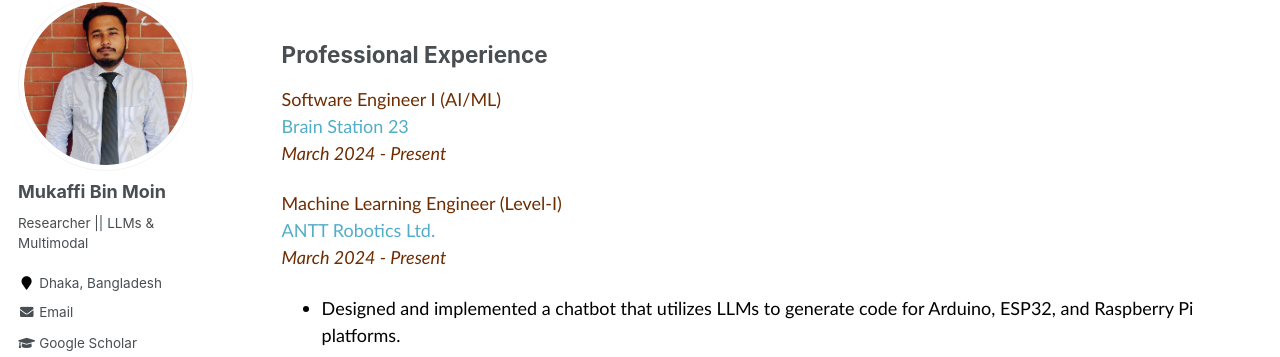
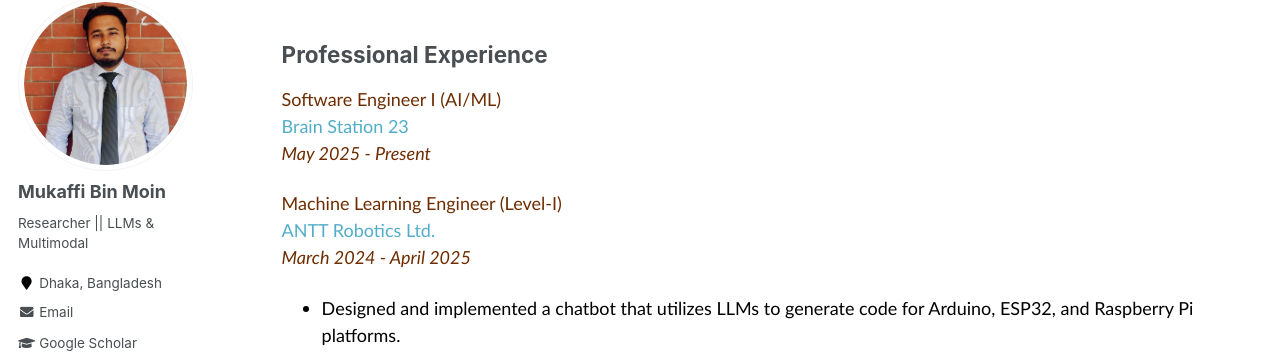
Before and after one commit to Mukaffi28/Mukaffi28.github.io, a Jekyll site: the page built from _pages/work.md, in a window 1280 px wide and 921 px high. Shown: the part 122-479 px from the top of the window. Built offline with Jekyll 4.4.1, drawn with Linux system fonts in a browser that asks for light colours; some web fonts are replaced.

Commit message:
Update work.md

```diff
--- a/_pages/work.md
+++ b/_pages/work.md
@@ -9,7 +9,7 @@ title: ""
 <span style="font-family:Trebuchet MS; color:black;">
 <span style="color:#6E2C00">Software Engineer I (AI/ML) </span><br/>
 [Brain Station 23](https://www.linkedin.com/company/brainstation-23/)<br/>
-<span style="color:#6E2C00"><em>March 2024 - Present</em></span>
+<span style="color:#6E2C00"><em>May 2025 - Present</em></span>
 
 <ul style="font-family:Trebuchet MS; color:black;">
   <!-- <li> Designed and implemented a chatbot that utilizes LLMs to generate code for Arduino, ESP32, and Raspberry Pi platforms.</li>
@@ -23,7 +23,7 @@ title: ""
 <span style="font-family:Trebuchet MS; color:black;">
 <span style="color:#6E2C00">Machine Learning Engineer (Level-I)</span><br/>
 [ANTT Robotics Ltd.](https://www.linkedin.com/company/anttroboticsltd/)<br/>
-<span style="color:#6E2C00"><em>March 2024 - Present</em></span>
+<span style="color:#6E2C00"><em>March 2024 - April 2025</em></span>
 
 <ul style="font-family:Trebuchet MS; color:black;">
   <li> Designed and implemented a chatbot that utilizes LLMs to generate code for Arduino, ESP32, and Raspberry Pi platforms.</li>
```
